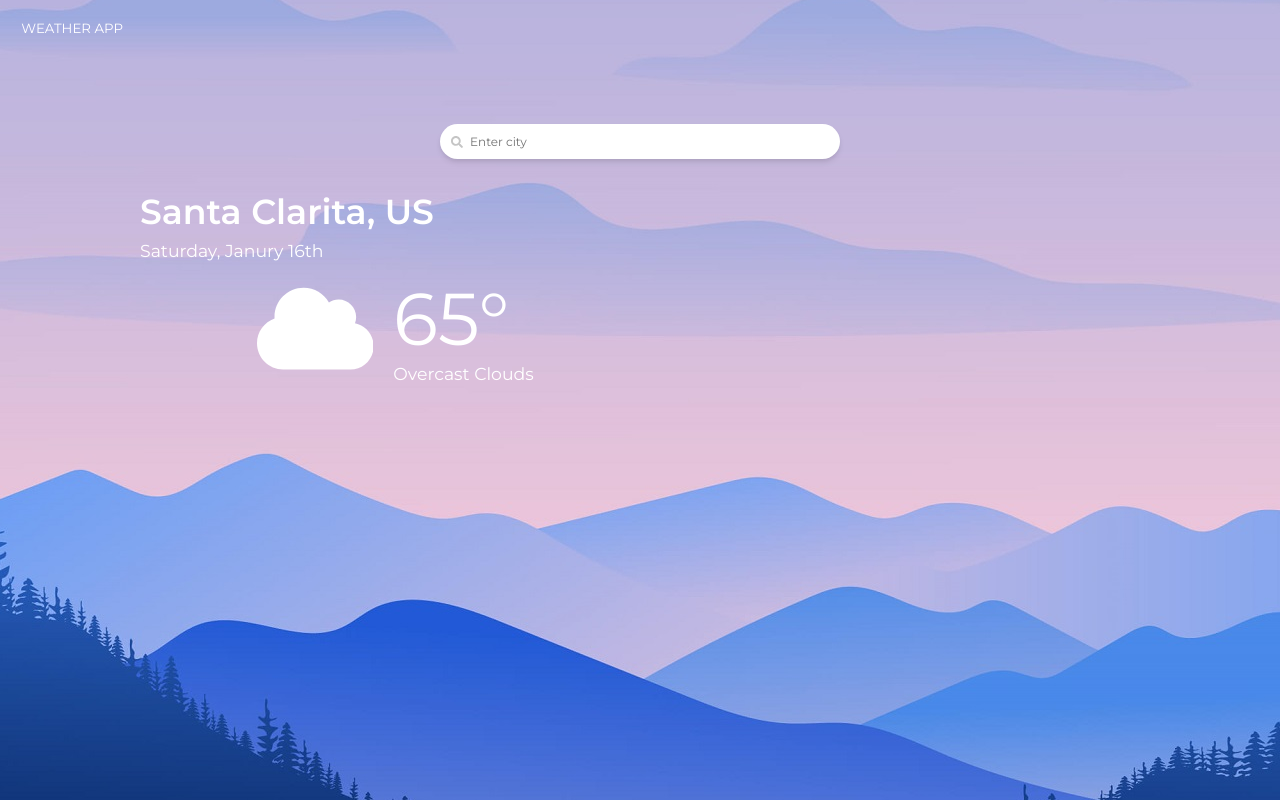
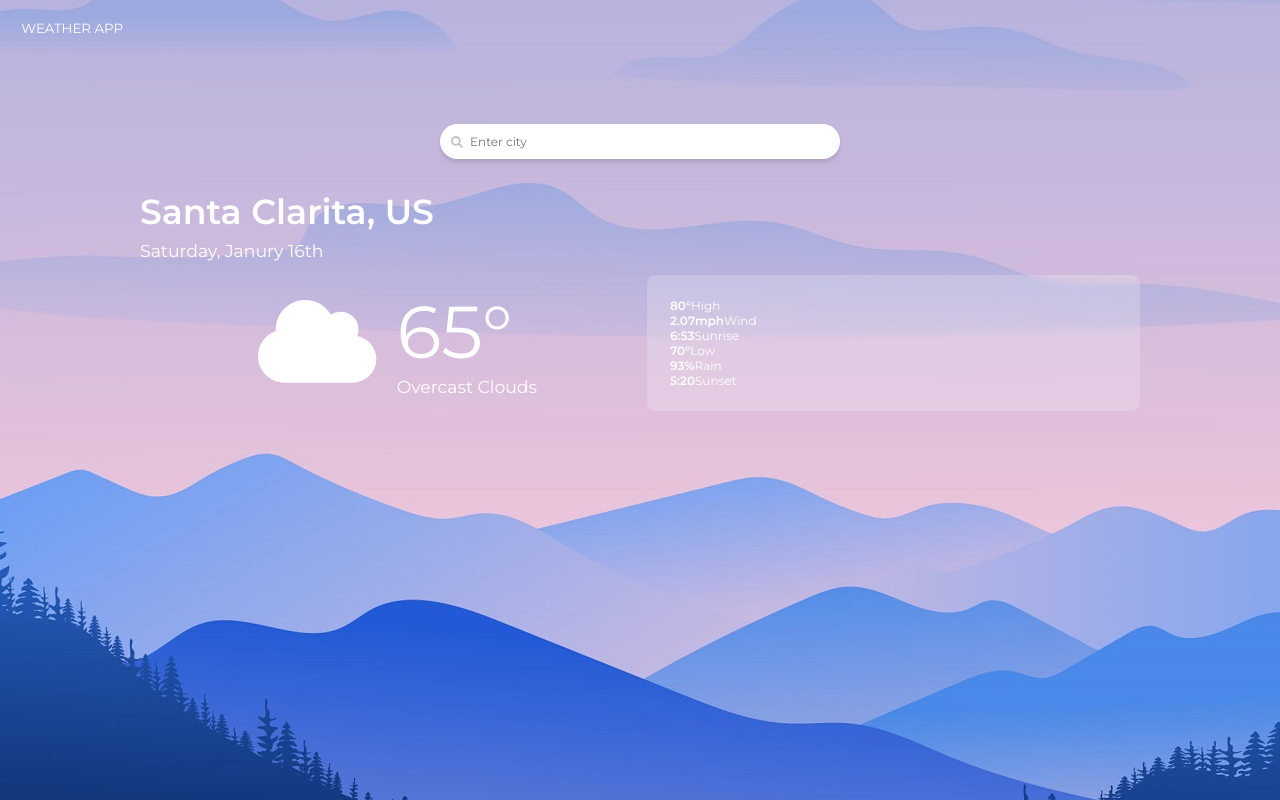
Before and after one commit to oscarsaca/weather-app, a React (Create React App) app: page / in a window 1280 px wide. Built offline with nearby package versions, Linux system fonts and the light colour scheme.

Commit message:
Created weather results component and associated  styles. We will resume tomorrow!

```diff
--- a/src/App.css
+++ b/src/App.css
@@ -24,8 +24,20 @@ body {
   padding: 1.333rem;
 }
 
+ul {
+  margin: 0;
+  padding: 0;
+  list-style-type: none;
+}
+
 .tac {
   text-align: center;
+}
+
+.frosted-bg {
+  border-radius: 0.556rem;
+  background-color: rgba(255, 255, 255, 0.2);
+  backdrop-filter: blur(3px);
 }
 
 /* Picture */
@@ -174,6 +186,10 @@ input {
   max-width: 83.333em;
   margin-left: auto;
   margin-right: auto;
+  display: flex;
+  flex-wrap: wrap;
+  justify-content: space-between;
+  align-items: center;
   padding-top: 2.522em;
   opacity: 0;
   visibility: hidden;
@@ -192,8 +208,13 @@ input {
       var(--transition-delay);
 }
 
+.weather-container > .half {
+  width: calc(50% - 0.556em);
+}
+
 /* Weather Info Header */
 .weather-header {
+  width: 100%;
   margin-bottom: 1.111em;
 }
 
@@ -219,7 +240,6 @@ input {
   display: flex;
   align-items: center;
   justify-content: space-between;
-  width: calc(50% - 1.111em);
 }
 
 .weather-now .half {
@@ -252,3 +272,8 @@ input {
 .weather-now-info strong + span {
   margin-top: 0.111em;
 }
+
+/* Weather Results */
+.weather-results {
+  padding: 1.944em;
+}
--- a/src/components/weather-info/weather-info-container.js
+++ b/src/components/weather-info/weather-info-container.js
@@ -1,5 +1,6 @@
 import WeatherInfoHeader from './weather-info-header';
 import WeatherInfoNow from './weather-info-now';
+import WeatherInfoResults from './weather-info-results';
 
 function WeatherInfoContainer() {
     return (
@@ -12,6 +13,7 @@ function WeatherInfoContainer() {
                 monthDay="16th"
                 />
             <WeatherInfoNow/>
+            <WeatherInfoResults/>
         </div>
     );
 }
--- a/src/components/weather-info/weather-info-now.js
+++ b/src/components/weather-info/weather-info-now.js
@@ -1,6 +1,6 @@
 const WeatherInfoNow = () => {
     return (
-        <div className='weather-now'>
+        <div className='weather-now half'>
             <div className='weather-now-icon half'>
                 <svg aria-hidden="true" focusable="false" role="img" viewBox="0 0 640 512">
                     <path fill="currentColor" d="M537.6 226.6c4.1-10.7 6.4-22.4 6.4-34.6 0-53-43-96-96-96-19.7 0-38.1 6-53.3 16.2C367 64.2 315.3 32 256 32c-88.4 0-160 71.6-160 160 0 2.7.1 5.4.2 8.1C40.2 219.8 0 273.2 0 336c0 79.5 64.5 144 144 144h368c70.7 0 128-57.3 128-128 0-61.9-44-113.6-102.4-125.4z"></path>
--- /dev/null
+++ b/src/components/weather-info/weather-info-results.js
@@ -0,0 +1,34 @@
+function WeatherInfoResults () {
+    return(
+        <div className='weather-results frosted-bg half'>
+            <ul>
+                <li>
+                    <strong>80°</strong>
+                    <span>High</span>
+                </li>
+                <li>
+                    <strong>2.07mph</strong>
+                    <span>Wind</span>
+                </li>
+                <li>
+                    <strong>6:53</strong>
+                    <span>Sunrise</span>
+                </li>
+                <li>
+                    <strong>70°</strong>
+                    <span>Low</span>
+                </li>
+                <li>
+                    <strong>93%</strong>
+                    <span>Rain</span>
+                </li>
+                <li>
+                    <strong>5:20</strong>
+                    <span>Sunset</span>
+                </li>
+            </ul>
+        </div>
+    );
+}
+
+export default WeatherInfoResults;
```
Also changed, not shown: 1 other file (tests, documents, lock files or other folders).
